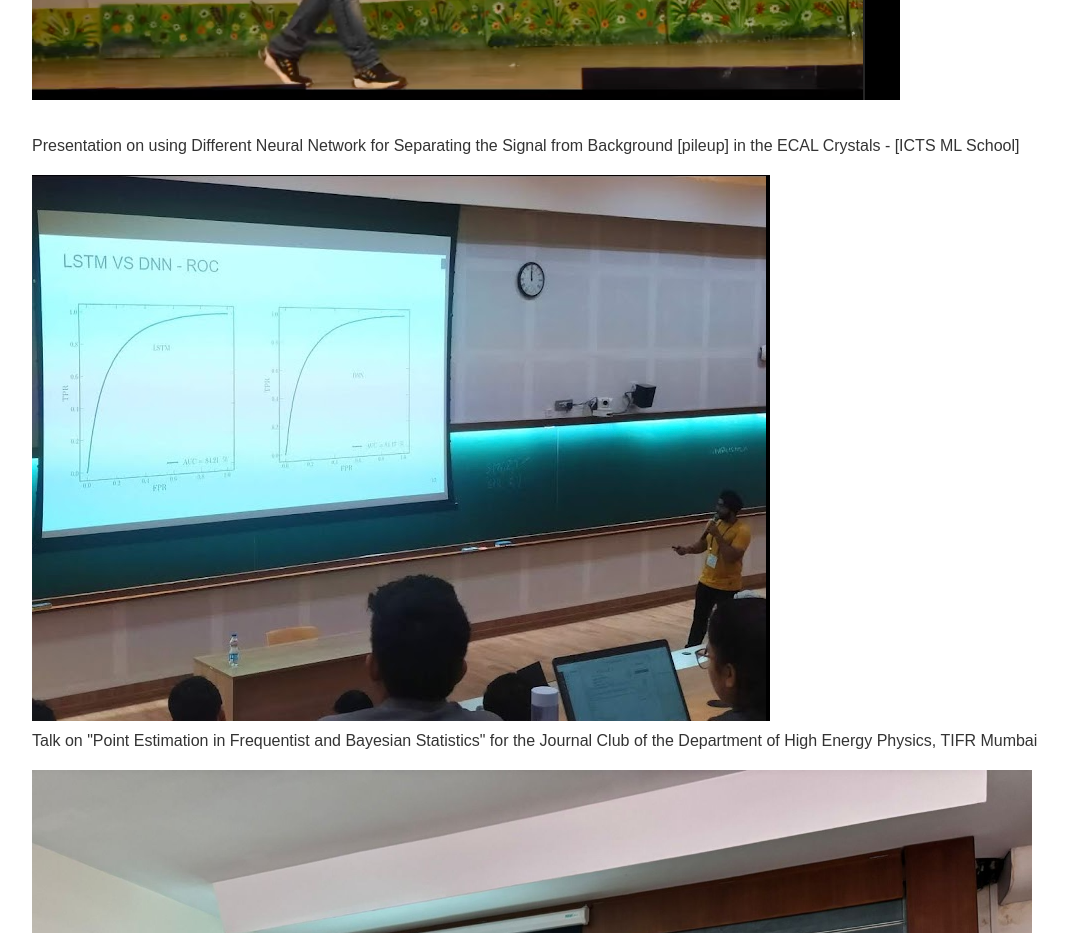
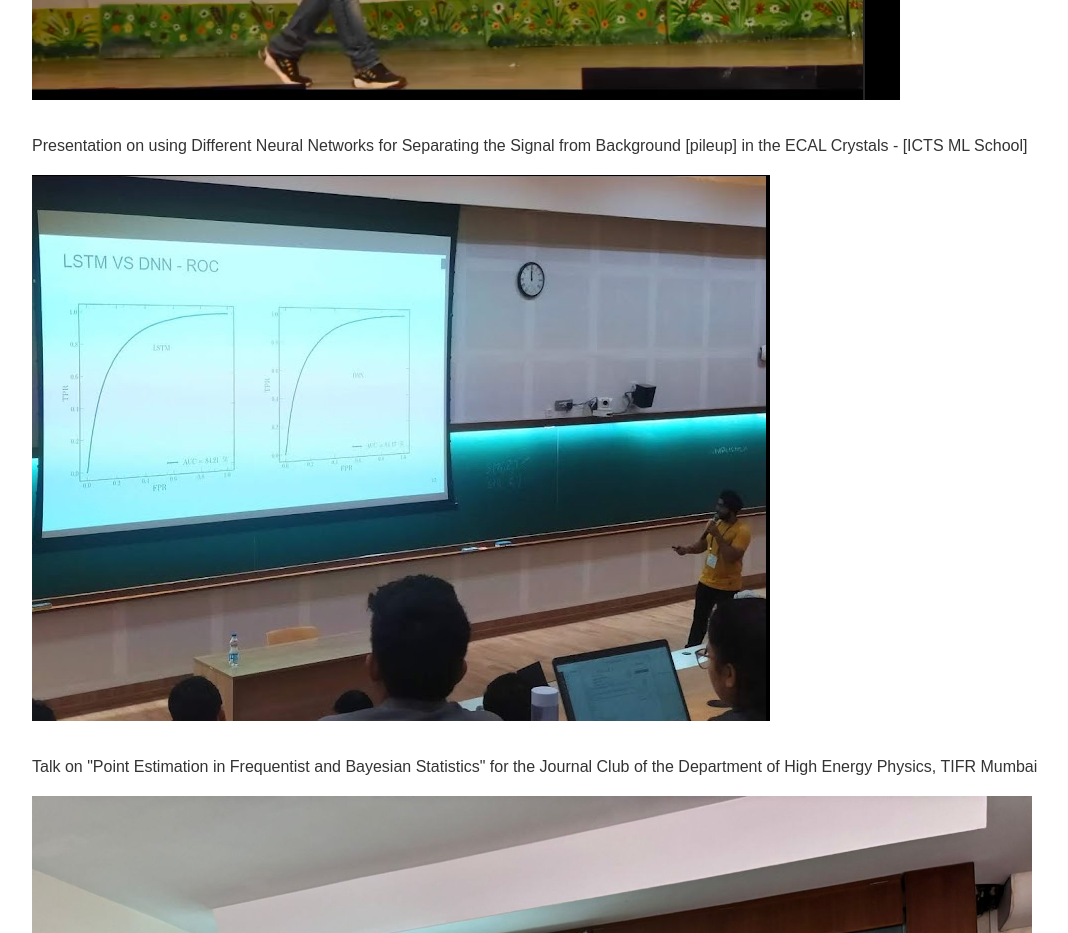
Before and after one commit to Gursharan2803/Gursharan2803.github.io, a plain HTML site: page index.html in a window 1280 px wide. Shown: the part 2620-3553 px from the top of the page, without its empty margins (0-1068 px from the left). Drawn offline with Linux system fonts and the light colour scheme.

Commit message:
Update index.html

```diff
--- a/index.html
+++ b/index.html
@@ -70,8 +70,9 @@
             <li>Invited Speaker by Edurved , "Talk on JWST at Navy Children School Navy nagar colaba Mumbai 400005 "</li>
             <img src="assets/jwst_talk_navychildresschool.png" alt="JWST Talk" class="talk-img" 1000px; height: auto;" >
             <br><br>
-            <li>Presentation on using Different Neural Network for Separating the Signal from Background [pileup] in the ECAL Crystals - [ICTS ML School]</li>
+            <li>Presentation on using Different Neural Networks for Separating the Signal from Background [pileup] in the ECAL Crystals - [ICTS ML School]</li>
             <img src="assets/icts_talk.png" alt="ICTS ML School Presentation" class="talk-img" 1000px; height: auto;">
+            <br><br>
             <li>Talk on "Point Estimation in Frequentist and Bayesian Statistics" for the Journal Club of the Department of High Energy Physics, TIFR Mumbai</li>
             <img src="assets/stat_1.png" alt="Point Estimation Talk" class="talk-img"  style="width: 1000px; height: auto;" >
         </ul>
```
